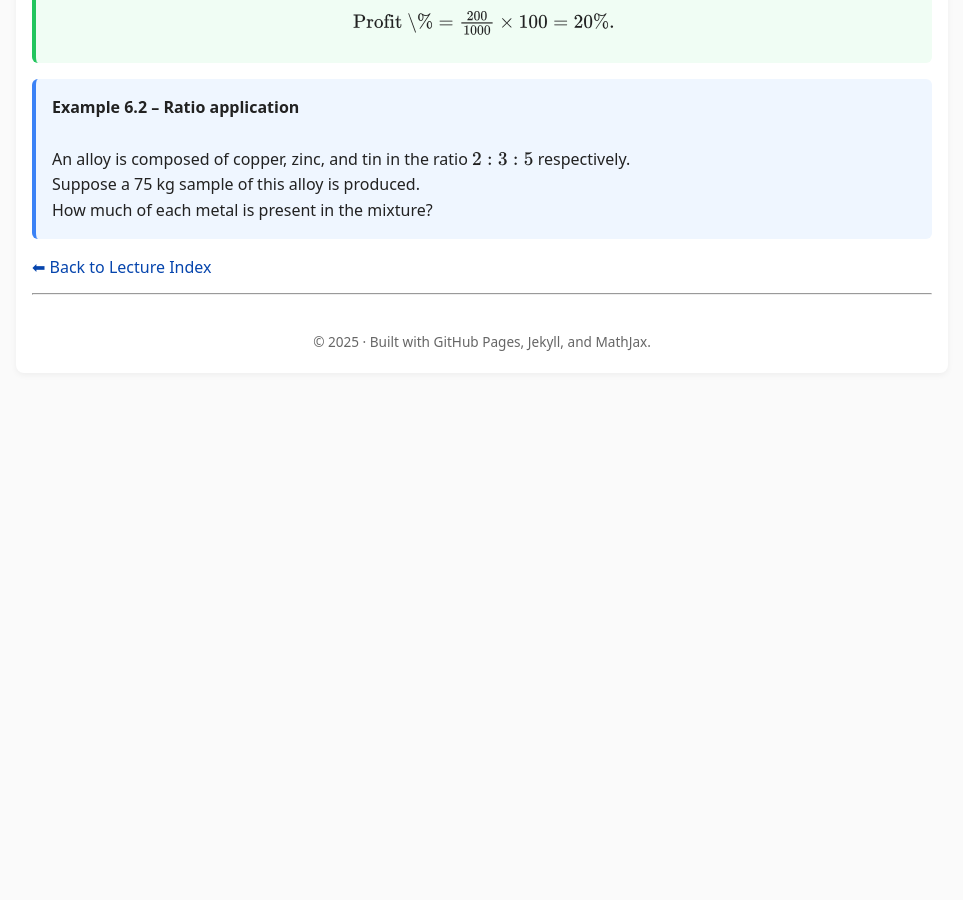
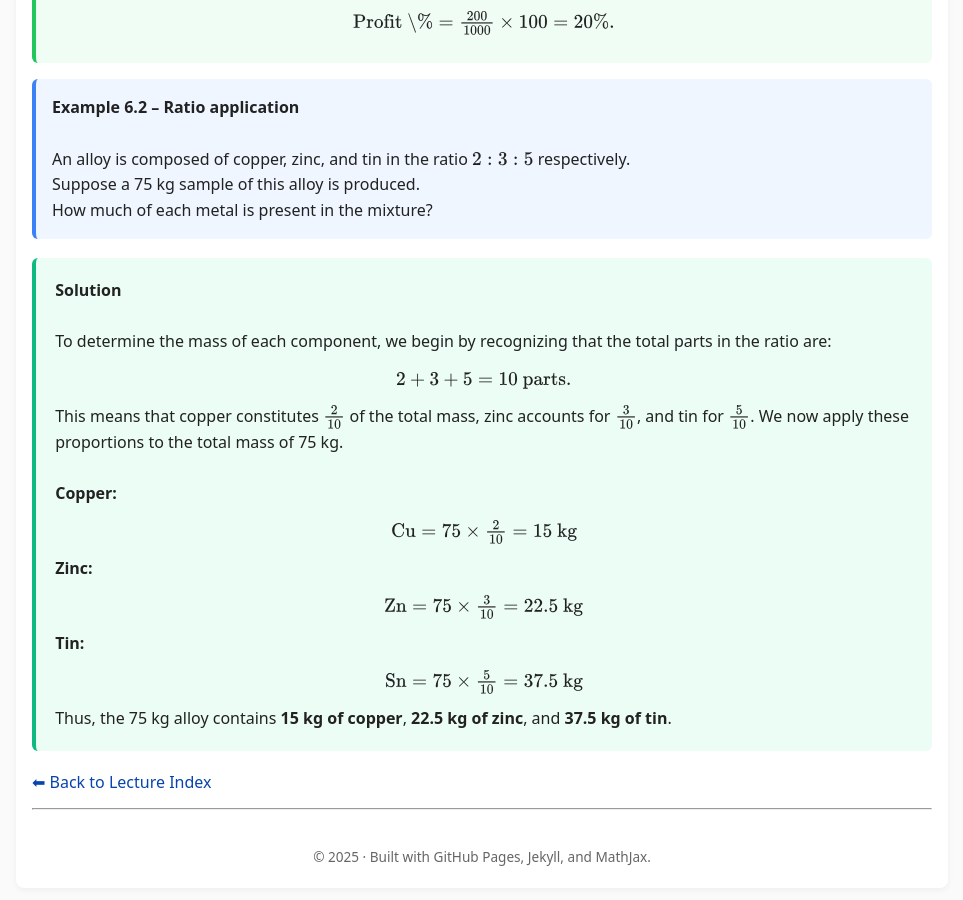
Before and after one commit to SaleemKamaludin/SaleemKamaludin.github.io, a Jekyll site: the page built from courses/math-1115/lecture-notes/lecture2.md, in a window 1280 px wide and 900 px high, scrolled down 5246 px. Shown: the whole window, without its empty margins (158-1121 px from the left). Built offline with Jekyll 4.4.1, drawn with Linux system fonts in a browser that asks for light colours; before the commit the page ends 5651 px from its top, so only the background shows below that.

Commit message:
Update lecture2.md

```diff
--- a/courses/math-1115/lecture-notes/lecture2.md
+++ b/courses/math-1115/lecture-notes/lecture2.md
@@ -354,5 +354,29 @@ A percentage is a fraction with denominator \( 100 \).
 </div>
 
 
+<div style="border-left:4px solid #10b981; background:#ecfdf5; padding:1.2em; border-radius:6px; margin:1.2em 0;">
+  <strong>Solution</strong><br><br>
+  To determine the mass of each component, we begin by recognizing that the total parts in the ratio are:
+  <p style="text-align:center;">
+    \( 2 + 3 + 5 = 10 \text{ parts.} \)
+  </p>
+
+  This means that copper constitutes \( \frac{2}{10} \) of the total mass, zinc accounts for \( \frac{3}{10} \), and tin for \( \frac{5}{10} \).
+  We now apply these proportions to the total mass of 75 kg.
+  <br><br>
+
+  <strong>Copper:</strong>
+  <p style="text-align:center;">\( \text{Cu} = 75 \times \frac{2}{10} = 15 \text{ kg} \)</p>
+
+  <strong>Zinc:</strong>
+  <p style="text-align:center;">\( \text{Zn} = 75 \times \frac{3}{10} = 22.5 \text{ kg} \)</p>
+
+  <strong>Tin:</strong>
+  <p style="text-align:center;">\( \text{Sn} = 75 \times \frac{5}{10} = 37.5 \text{ kg} \)</p>
+
+  Thus, the 75 kg alloy contains <strong>15 kg of copper</strong>, <strong>22.5 kg of zinc</strong>, and <strong>37.5 kg of tin</strong>.
+</div>
+
+
 
 [⬅ Back to Lecture Index]({{ '/courses/math-1115/lecture-notes/' | relative_url }})
```
